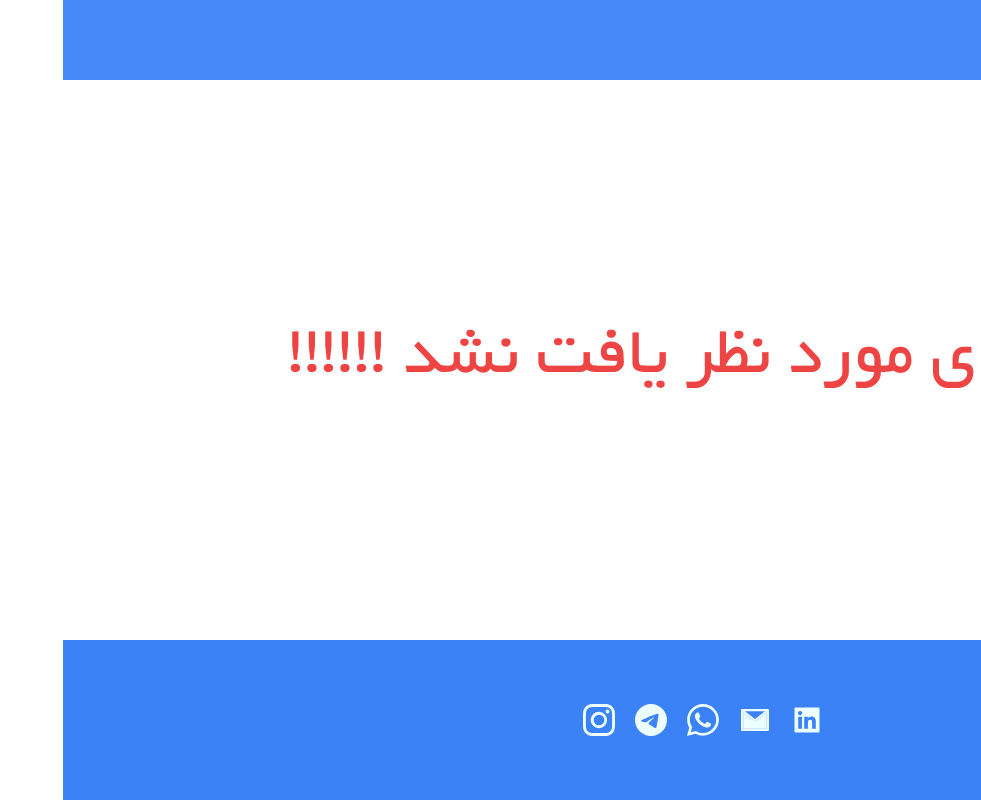
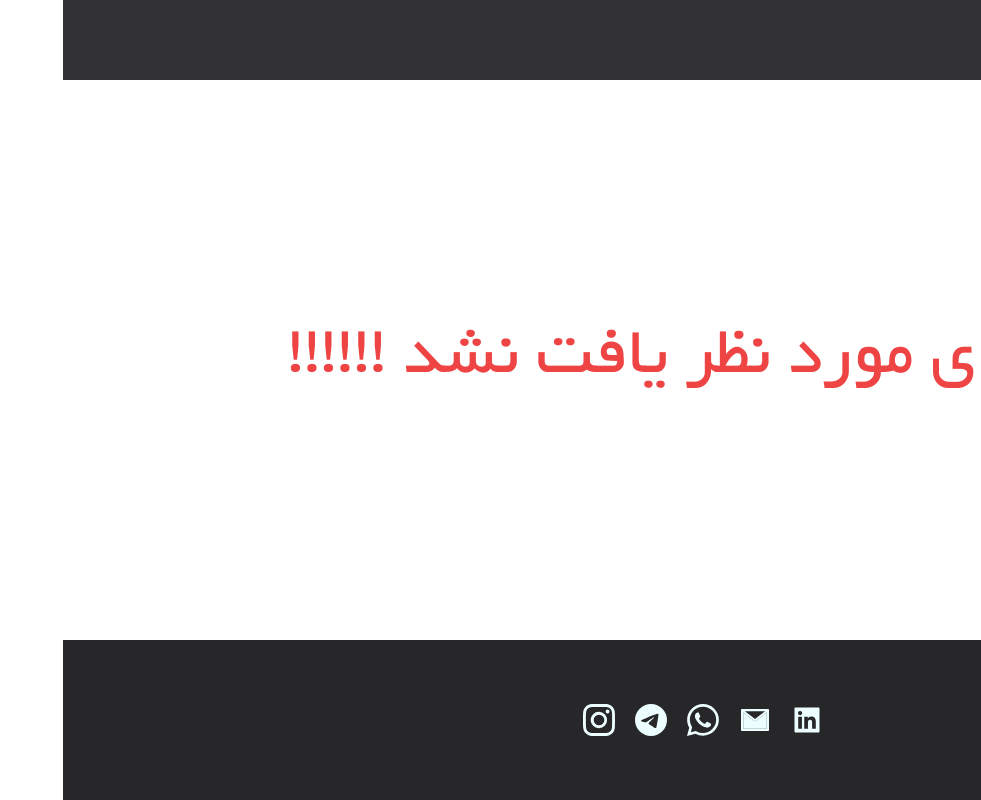
Before and after one commit to ghiyaee/tamashaKaneh-movies, a Next.js app: page /number in a window 1280 px wide. Shown: the whole page, without its empty margins (299-1280 px from the left). Built offline with nearby package versions, Linux system fonts and the light colour scheme; no server answers.

Commit message:
change color header and footer

```diff
--- a/components/footer/index.jsx
+++ b/components/footer/index.jsx
@@ -5,7 +5,7 @@ import { AiFillLinkedin } from 'react-icons/ai';
 import { AiTwotoneMail } from 'react-icons/ai';
 const Footer = () => {
   return (
-    <footer className="h-[20vh] wx-[100vw] bg-blue-500 flex justify-center items-center
+    <footer className="h-[20vh] wx-[100vw] bg-zinc-800 flex justify-center items-center
      text-cyan-50 p-2 lg:text-[2rem]  ">
       <div className="flex gap-5">
         <AiFillLinkedin />
--- a/components/header/index.jsx
+++ b/components/header/index.jsx
@@ -12,7 +12,7 @@ const Header = () => {
   };
 
   return (
-    <header className="bg-blue-500 opacity-95 flex justify-center items-center h-[10vh] wx-[100vw]  top-0">
+    <header className="bg-zinc-800 opacity-95 flex justify-center items-center h-[10vh] wx-[100vw]  top-0">
       <div className="container mx-auto ">
         <div className="flex justify-between items-center">
           <Link
--- a/components/slider/index.jsx
+++ b/components/slider/index.jsx
@@ -74,7 +74,7 @@ const Slider = () => {
     };
   }, [counter]);
   return (
-    <div className="container mx-auto flex justify-center items-center h-[35rem] mt-8 ">
+    <div className="container mx-auto flex justify-center items-center h-[35rem] pt-8 ">
       <div className="relative ">
         <Image
           width={900}
```
